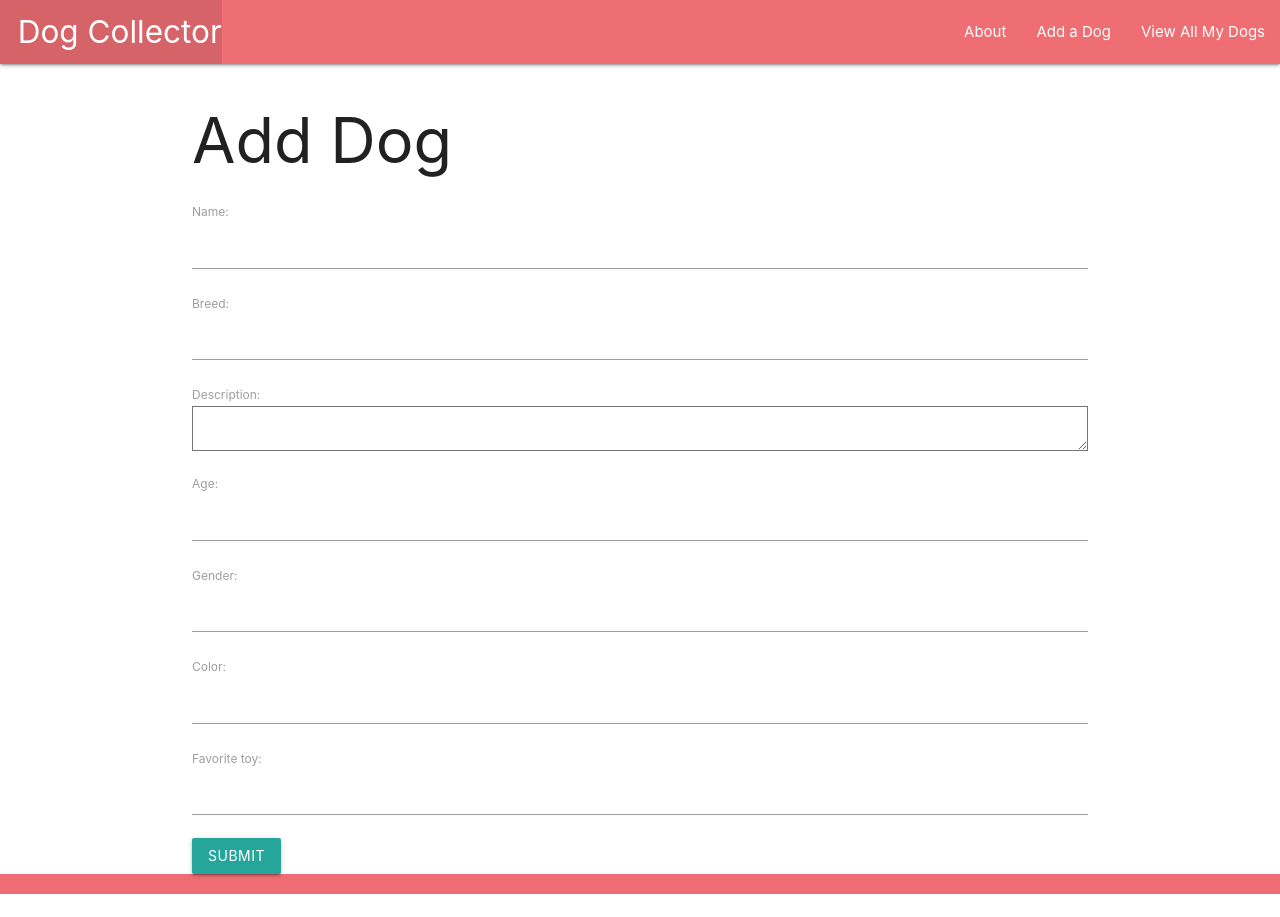
After one commit to Apple-supaporn/dog_collector_hw, a Django app: page /dogs/create/ in a window 1280 px wide. The commit adds this page. Run offline with Django 4.2, Linux system fonts and the light colour scheme.

Commit message:
Use Class-based Views (CBVs) instead of View Functions + Create, Delete, Update data + Use a ModelForm object to Render a Form's Inputs

```diff
--- a/dogcollector_project/dogcollector_app/models.py
+++ b/dogcollector_project/dogcollector_app/models.py
@@ -1,5 +1,5 @@
 from django.db import models
-
+from django.urls import reverse # Import the reverse function
 
 # Each Model is defined as a Python class that inherits from 'django.db.models.Model.'
 # An ERD Entity maps to a 'Model' in Django, which maps to a 'table' in the database.
@@ -19,3 +19,7 @@ class Dog(models.Model):
 # add this // don't forget to migreate when update model/shegema
     def __str__(self):
         return self.name
+
+# Add this method for handle redirecting for update and create
+    def get_absolute_url(self):
+        return reverse('detail', kwargs={'dog_id': self.id})
--- /dev/null
+++ b/dogcollector_project/dogcollector_app/templates/dogcollector_app/dog_form.html
@@ -0,0 +1,25 @@
+{% extends 'dogs/base.html' %}
+
+{% block content %}
+
+    <!-- to show the cat's name only when we are editing, but not creating, a cat -->
+    <!-- if/else block -->
+    {% if object %}
+        <h1>Edit <span class="teal-text">{{object.name}}</span></h1>
+    {% else %}
+        <h1>Add Dog</h1>
+    {% endif %}
+
+
+    <!-- Leaving the action empty makes the form post to the same url used to display it -->
+    <form action="" method="POST">
+        <!-- Django requires the following for security purposes -->
+        {% csrf_token %}
+        <table>
+            <!-- Render the inputs inside of <tr>s & <td>s -->
+            <!-- There are other option beside as_table too, like as_p, as_ul -->
+            {{ form.as_p }}
+        </table>
+        <input type="submit" value="Submit" class="btn">
+    </form>
+{% endblock %}
--- a/dogcollector_project/dogcollector_app/templates/dogs/base.html
+++ b/dogcollector_project/dogcollector_app/templates/dogs/base.html
@@ -19,8 +19,15 @@
           <li><a href="/" class="left brand-logo">&nbsp;&nbsp;Dog Collector</a></li>
         </ul>
         <ul class="right">
-          <li><a href="/about">About</a></li>
-          <li><a href="/dogs">View All My Dogs</a></li>
+          <!-- all '<a> </a>'' is get request -->
+          <!-- update this to use 'url' template tag-->
+          <li><a href="{% url 'about' %}">About</a></li>
+
+          <!-- This is for 'view a form for entering dog info' and 'create the dog when the form is submitted'-->
+          <li><a href="{% url 'dogs_create' %}">Add a Dog</a></li>
+
+          <li><a href="{% url 'index' %}">View All My Dogs</a></li>
+
         </ul>
       </div>
     </nav>
--- a/dogcollector_project/dogcollector_app/templates/dogs/detail.html
+++ b/dogcollector_project/dogcollector_app/templates/dogs/detail.html
@@ -16,6 +16,11 @@
             <p>Color: {{ dog.color }}</p>
             <p>Favorite Toy: {{ dog.favorite_toy }}</p>
     </div>
+    <!-- Update the UI as we need to see EDIT and DELETE links on a cat's detail page.-->
+    <div class="card-action">
+        <a href="{% url 'dogs_update' dog.id %}">Edit</a>
+        <a href="{% url 'dogs_delete' dog.id %}">Delete</a>
+      </div>
 </div>
 
 {% endblock %}
--- a/dogcollector_project/dogcollector_app/urls.py
+++ b/dogcollector_project/dogcollector_app/urls.py
@@ -9,4 +9,12 @@ urlpatterns = [
 
     #Below is new route to show page each ID
     path('dogs/<int:dog_id>/', views.dogs_detail, name='detail'),
+
+    #new route used to show a form and create a dog
+    path('dogs/create/', views.DogCreate.as_view(), name='dogs_create'),
+
+    # add the two new routes for Update and Delete
+    # Updating & Deleting Data Using a CBV (Class-Based Views)
+    path('dogs/<int:pk>/update/', views.DogUpdate.as_view(), name='dogs_update'), #pk is primary key
+    path('dogs/<int:pk>/delete/', views.DogDelete.as_view(), name='dogs_delete'),
 ]
--- a/dogcollector_project/dogcollector_app/views.py
+++ b/dogcollector_project/dogcollector_app/views.py
@@ -1,5 +1,6 @@
 from django.shortcuts import render
 from .models import Dog #don't forget to import data from database
+from django.views.generic.edit import CreateView, UpdateView, DeleteView #add import to CreateView, UpdateView and DeleteView
 
 
 # dogs = [
@@ -25,7 +26,27 @@ def dogs_index(request):
   dogs = Dog.objects.all() #import from database
   return render(request, 'dogs/index.html', {'dogs' : dogs})
 
-
+#Code for the view page each dog
 def dogs_detail(request, dog_id): #The dogs_detail function is using the get method to obtain the dog object by its id.
   dog = Dog.objects.get(id=dog_id) #dog id match with ID
   return render(request, 'dogs/detail.html', { 'dog': dog })
+
+
+#class based 'VIEWS'
+class DogCreate(CreateView):  #passed the (CreateView)
+  #first thing to tell is 'model'
+  model = Dog
+  #to tell what field to use. This one is '__all__' means to contain all of the Dog Model's attributes.
+  fields = '__all__'
+  # optional 1 way
+  #success_url = '/dogs/{dog_id}'
+
+
+class DogUpdate(UpdateView):
+  model = Dog
+  # Let's disallow the renaming of a cat by excluding the name field!
+  fields = ['breed', 'description', 'age', 'gender', 'color', 'favorite_toy']
+
+class DogDelete(DeleteView):
+  model = Dog
+  success_url = '/dogs'
```
Also changed, not shown: dogcollector_project/dogcollector_app/templates/dogcollector_app/dog_confirm_delete.html (added, +16 -0 lines).
